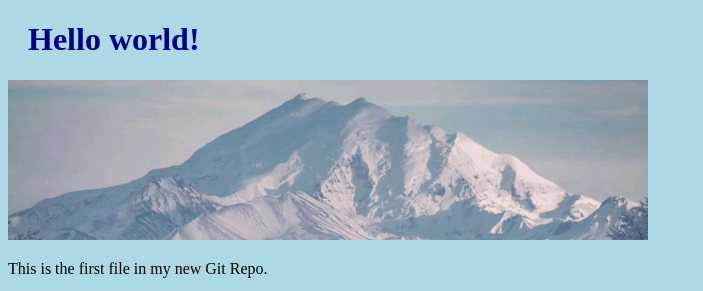
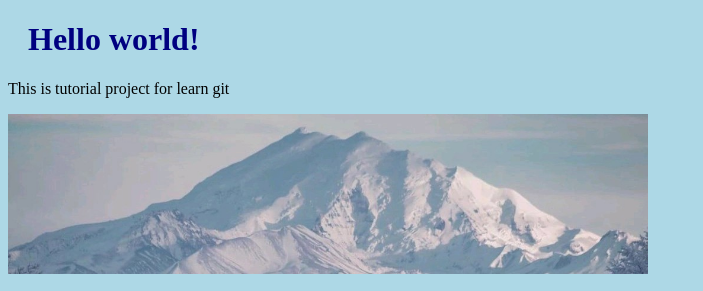
Before and after one commit to Ali-Shariyat/git-tutorial, a plain HTML site: page index.html in a window 1280 px wide. Shown: the top 291 px of the page, without its empty margins (0-703 px from the left). Drawn offline with Linux system fonts and the light colour scheme.

Commit message:
Update index.html

```diff
--- a/index.html
+++ b/index.html
@@ -7,6 +7,7 @@
 <body>
 
 <h1>Hello world!</h1>
+<p>This is tutorial project for learn git</p>
 <div><img src="img_hello_world.jpg" alt="Hello World from Space" style="width:100%;max-width:640px"></div>
 <p>This is the first file in my new Git Repo.</p>
 <p>This line is here to show how merging works.</p>
```
